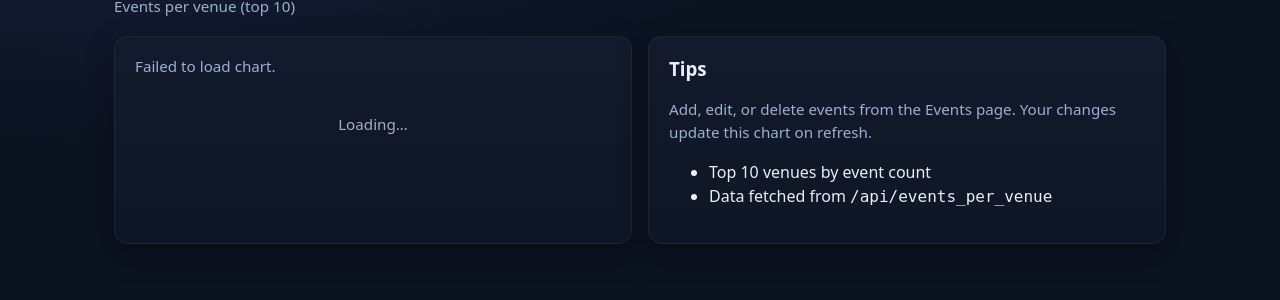
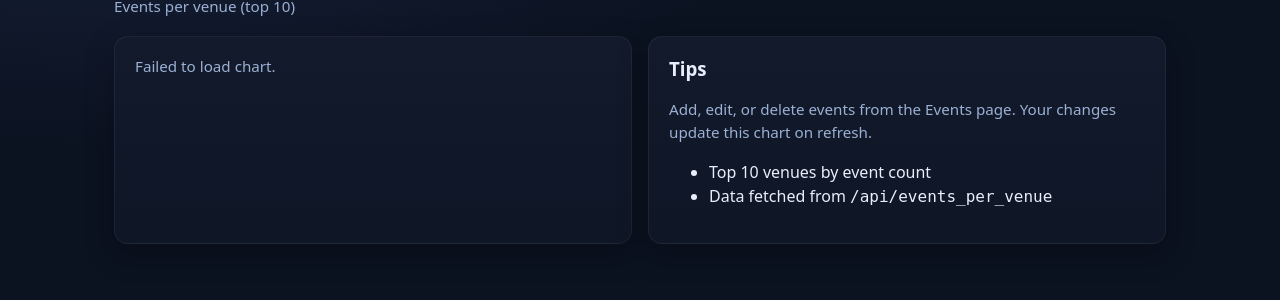
Before and after one commit to Singnath/Box_office, a Flask app: template templates/dashboard.html in a window 1280 px wide. Shown: the part 134-434 px from the top of the page. Run offline with Flask 3, Linux system fonts and the light colour scheme; the template is opened without the code that fills it, so the values that code supplies are empty.

Commit message:
fix(dashboard): hide loading overlay after data fetch completes

```diff
--- a/static/style.css
+++ b/static/style.css
@@ -104,9 +104,15 @@
   gap: 10px; padding: 12px 0 4px;
 }
 .pager-right { display:flex; gap:10px; }
-.chart-wrap{ position:relative; min-height:140px }
-.chart-wrap.loading canvas{ opacity:.35; filter:blur(1px) }
-.chart-wrap .loading-text{
-  position:absolute; inset:0; display:flex; align-items:center; justify-content:center;
+.chart-wrap { position:relative; min-height:140px }
+
+/* hide by default */
+.chart-wrap .loading-text { display:none; }
+
+/* show only while loading */
+.chart-wrap.loading canvas { opacity:.35; filter:blur(1px) }
+.chart-wrap.loading .loading-text {
+  position:absolute; inset:0;
+  display:flex; align-items:center; justify-content:center;
   font-size:.95rem; opacity:.7;
 }
```
